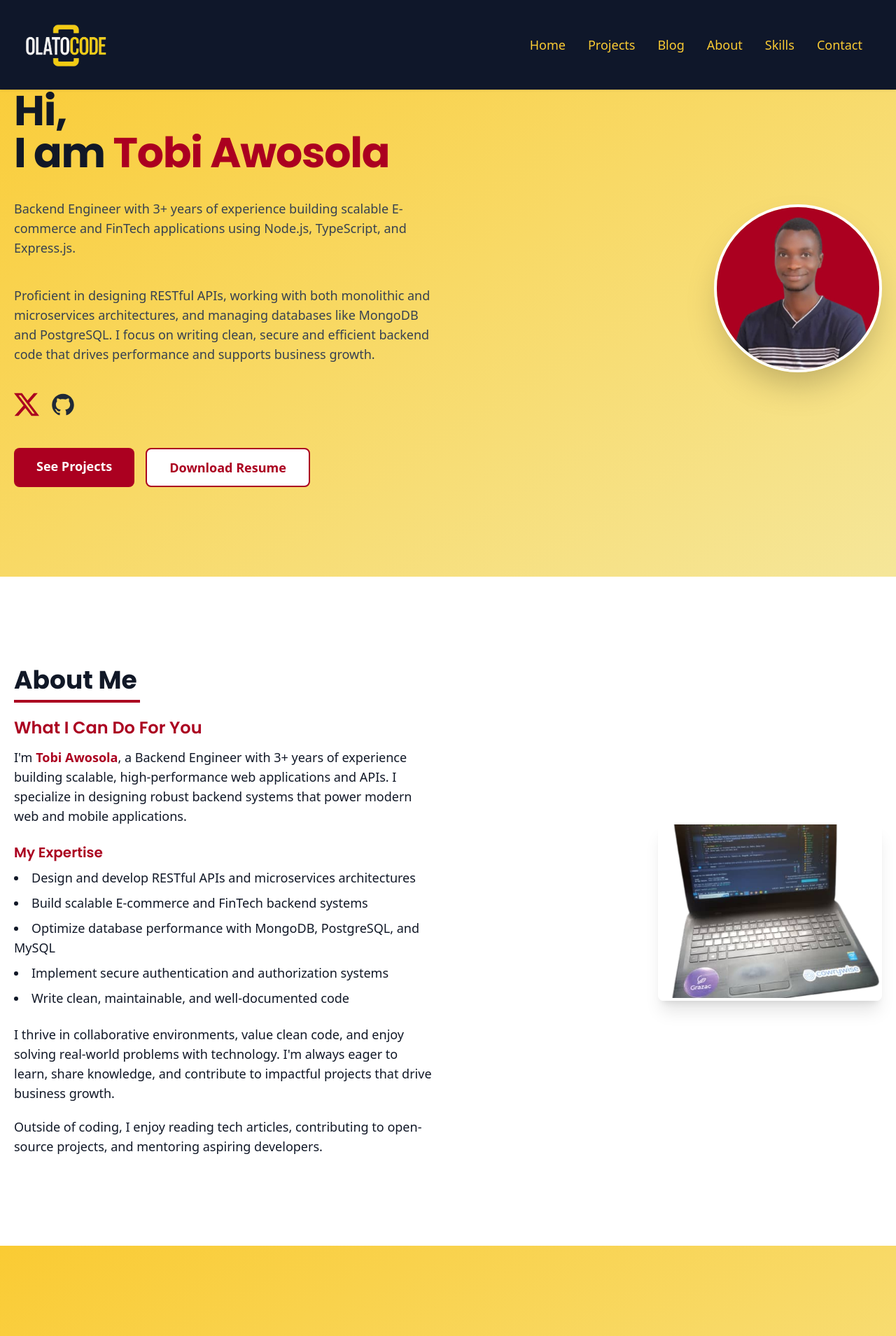
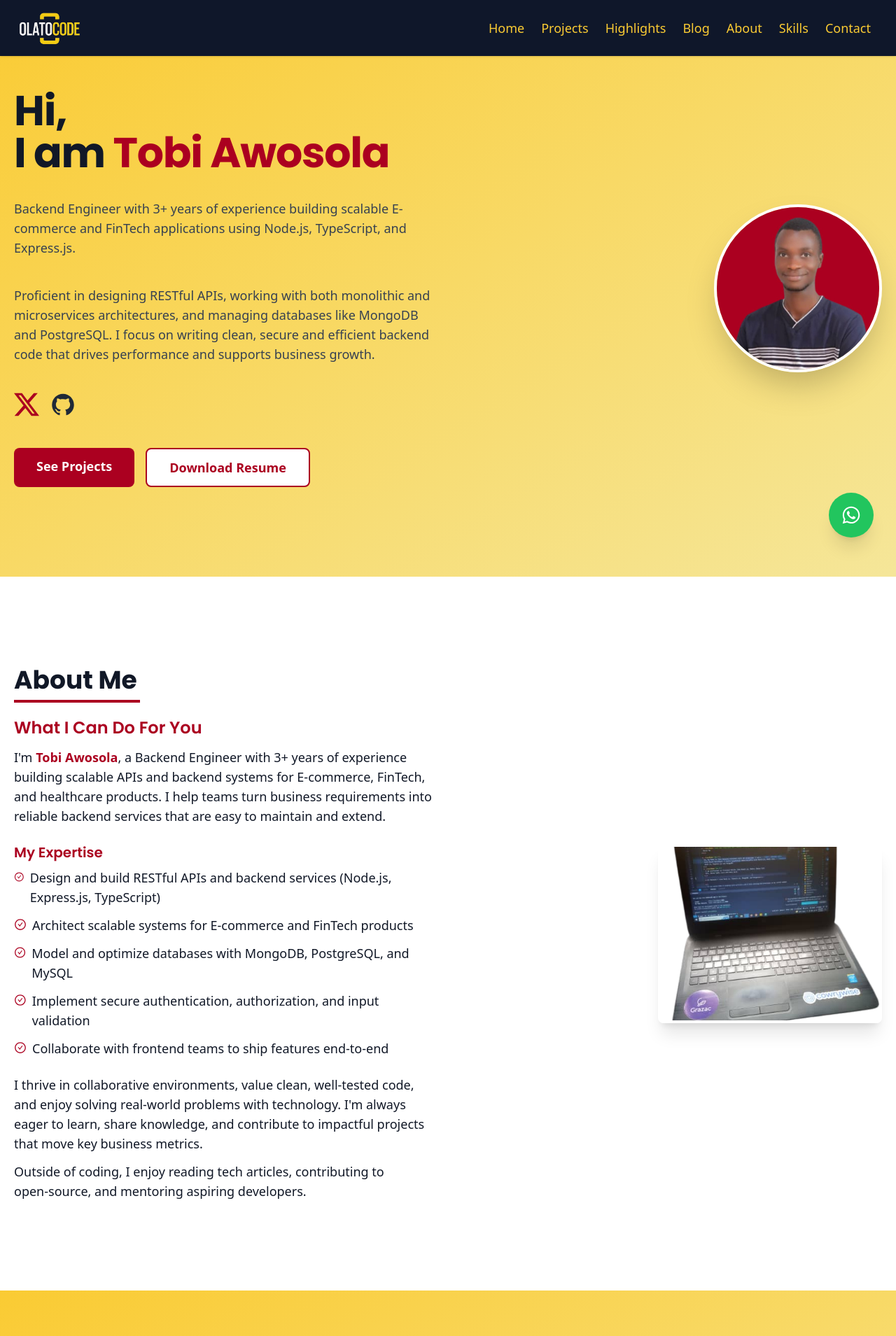
Before and after one commit to olatocode/olatocode-app, a Next.js app: page / in a window 1280 px wide. Shown: the top 1909 px of the page at 70% size. Built offline with nearby package versions, Linux system fonts and the light colour scheme.

Commit message:
Feat: Add whatsapp floating and improve the designs

```diff
--- a/src/app/globals.css
+++ b/src/app/globals.css
@@ -32,7 +32,7 @@ body {
 }
 
 nav li a {
-  @apply px-4 py-5 text-lg;
+  @apply px-3 py-3 text-base md:text-lg;
 }
 
 nav li a:hover {
--- a/src/app/page.js
+++ b/src/app/page.js
@@ -6,10 +6,12 @@ import Hero from '@/components/Hero'
 import About from '@/components/About'
 import Skills from '@/components/Skills'
 import Projects from '@/components/Projects'
+import Highlights from '@/components/Highlights'
 import Blog from '@/components/Blog'
 import Contact from '@/components/Contact'
 import Footer from '@/components/Footer'
 import Loader from '@/components/Loader'
+import WhatsAppFloating from '@/components/WhatsAppFloating'
 
 export default function Home() {
   const [loading, setLoading] = useState(true)
@@ -28,9 +30,11 @@ export default function Home() {
       <About />
       <Skills />
       <Projects />
+      <Highlights />
       <Blog />
       <Contact />
       <Footer />
+      <WhatsAppFloating />
     </>
   )
 }
--- a/src/components/About.js
+++ b/src/components/About.js
@@ -1,6 +1,7 @@
 'use client'
 
 import Image from 'next/image'
+import { AiOutlineCheckCircle } from 'react-icons/ai'
 import AboutImg from '@/assets/laptop.webp'
 
 export default function About() {
@@ -15,26 +16,41 @@ export default function About() {
           <div className="mb-6">
             <h3 className="text-2xl font-semibold text-[#ab0020] mb-3">What I Can Do For You</h3>
             <p className="text-lg mb-4">
-              I'm <span className="font-semibold text-[#ab0020]">Tobi Awosola</span>, a Backend Engineer with 3+ years of experience building scalable, high-performance web applications and APIs. I specialize in designing robust backend systems that power modern web and mobile applications.
+              I'm <span className="font-semibold text-[#ab0020]">Tobi Awosola</span>, a Backend Engineer with 3+ years of experience building scalable APIs and backend systems for E‑commerce, FinTech, and healthcare products. I help teams turn business requirements into reliable backend services that are easy to maintain and extend.
             </p>
           </div>
 
           <div className="mb-6">
             <h3 className="text-xl font-semibold text-[#ab0020] mb-2">My Expertise</h3>
-            <ul className="list-disc list-inside space-y-2 text-lg">
-              <li>Design and develop RESTful APIs and microservices architectures</li>
-              <li>Build scalable E-commerce and FinTech backend systems</li>
-              <li>Optimize database performance with MongoDB, PostgreSQL, and MySQL</li>
-              <li>Implement secure authentication and authorization systems</li>
-              <li>Write clean, maintainable, and well-documented code</li>
-            </ul>
+            <div className="space-y-3 text-lg">
+              <div className="flex items-start gap-2">
+                <AiOutlineCheckCircle className="mt-1 text-[#ab0020]" />
+                <p>Design and build RESTful APIs and backend services (Node.js, Express.js, TypeScript)</p>
+              </div>
+              <div className="flex items-start gap-2">
+                <AiOutlineCheckCircle className="mt-1 text-[#ab0020]" />
+                <p>Architect scalable systems for E‑commerce and FinTech products</p>
+              </div>
+              <div className="flex items-start gap-2">
+                <AiOutlineCheckCircle className="mt-1 text-[#ab0020]" />
+                <p>Model and optimize databases with MongoDB, PostgreSQL, and MySQL</p>
+              </div>
+              <div className="flex items-start gap-2">
+                <AiOutlineCheckCircle className="mt-1 text-[#ab0020]" />
+                <p>Implement secure authentication, authorization, and input validation</p>
+              </div>
+              <div className="flex items-start gap-2">
+                <AiOutlineCheckCircle className="mt-1 text-[#ab0020]" />
+                <p>Collaborate with frontend teams to ship features end‑to‑end</p>
+              </div>
+            </div>
           </div>
 
-          <p className="pb-5 text-lg">
-            I thrive in collaborative environments, value clean code, and enjoy solving real-world problems with technology. I'm always eager to learn, share knowledge, and contribute to impactful projects that drive business growth.
+          <p className="pb-3 text-lg">
+            I thrive in collaborative environments, value clean, well‑tested code, and enjoy solving real‑world problems with technology. I'm always eager to learn, share knowledge, and contribute to impactful projects that move key business metrics.
           </p>
           <p className="text-lg">
-            Outside of coding, I enjoy reading tech articles, contributing to open-source projects, and mentoring aspiring developers.
+            Outside of coding, I enjoy reading tech articles, contributing to open‑source, and mentoring aspiring developers.
           </p>
         </div>
 
--- a/src/components/Header.js
+++ b/src/components/Header.js
@@ -12,9 +12,9 @@ export default function Header() {
   const handleToggle = () => setToggle(!toggle)
 
   return (
-    <header className="flex justify-between items-center px-8 pt-8 pb-8 bg-primary text-[#facb33] fixed w-full z-10 shadow">
+    <header className="flex justify-between items-center px-6 pt-4 pb-4 bg-primary text-[#facb33] fixed w-full z-10 shadow">
       <Link href="/" className="logo flex items-center">
-        <Image src={logo} alt="Olatocode Logo" width={64} height={64} className="h-16 w-auto" />
+        <Image src={logo} alt="Olatocode Logo" width={48} height={48} className="h-12 w-auto" />
       </Link>
 
       {/* Desktop Nav */}
@@ -25,6 +25,9 @@ export default function Header() {
           </li>
           <li>
             <a href="#projects">Projects</a>
+          </li>
+          <li>
+            <a href="#highlights">Highlights</a>
           </li>
           <li>
             <a href="#blog">Blog</a>
@@ -61,6 +64,7 @@ export default function Header() {
         <ul className="flex flex-col mt-20 space-y-0 px-8 text-lg font-semibold divide-y divide-[#facb33] divide-opacity-60">
           <li className="py-4"><Link href="/" onClick={handleToggle}>Home</Link></li>
           <li className="py-4"><a href="#projects" onClick={handleToggle}>Projects</a></li>
+          <li className="py-4"><a href="#highlights" onClick={handleToggle}>Highlights</a></li>
           <li className="py-4"><a href="#blog" onClick={handleToggle}>Blog</a></li>
           <li className="py-4"><a href="#about" onClick={handleToggle}>About</a></li>
           <li className="py-4"><a href="#skills" onClick={handleToggle}>Skills</a></li>
@@ -70,7 +74,7 @@ export default function Header() {
 
       {/* Toggle button */}
       {!toggle && (
-        <button onClick={handleToggle} className="block md:hidden z-50">
+        <button onClick={handleToggle} className="block md:hidden z-50 text-[#facb33]">
           <AiOutlineMenu size={30} />
         </button>
       )}
--- a/src/components/Hero.js
+++ b/src/components/Hero.js
@@ -1,17 +1,48 @@
 'use client'
 
+import { useEffect, useState } from 'react'
 import Image from 'next/image'
 import { AiOutlineGithub } from 'react-icons/ai'
 import { SiX } from 'react-icons/si'
 import LinkedInImg from '@/assets/profile.jpg'
 
 export default function Hero() {
+  const fullText = 'I am Tobi Awosola'
+  const prefix = 'I am '
+  const namePart = 'Tobi Awosola'
+
+  const [typed, setTyped] = useState('')
+
+  useEffect(() => {
+    let i = 0
+    const interval = setInterval(() => {
+      i += 1
+      setTyped(fullText.slice(0, i))
+      if (i >= fullText.length) {
+        clearInterval(interval)
+      }
+    }, 200)
+
+    return () => clearInterval(interval)
+  }, [])
+
+  const typedPrefix = typed.slice(0, prefix.length)
+  const typedName = typed.slice(prefix.length)
+
   return (
     <section className="bg-gradient-to-br from-[#facb33] via-[#f8d966] to-[#f5e699] px-5 py-24 md:py-32 text-gray-900">
       <div className="container mx-auto grid md:grid-cols-2 items-center justify-center md:justify-between gap-10">
         <div className="hero-info pb-5 md:pb-0">
           <h1 className="text-4xl lg:text-6xl font-bold mb-4">
-            Hi, <br />I am <span className="text-[#ab0020]">Tobi Awosola</span>
+            Hi,
+            <br />
+            <span className="inline-block">
+              <span>{typedPrefix}</span>
+              <span className="text-[#ab0020]">
+                {typedName}
+                {typed.length < fullText.length && <span className="animate-pulse">|</span>}
+              </span>
+            </span>
           </h1>
 
           <p className="py-5 text-lg text-gray-700">
--- /dev/null
+++ b/src/components/Highlights.js
@@ -0,0 +1,49 @@
+'use client'
+
+export default function Highlights() {
+  const items = [
+    {
+      title: 'Production Experience',
+      body: 'Shipped and maintained backend systems powering real products in E‑commerce, FinTech, education, and healthcare.'
+    },
+    {
+      title: 'Proven Projects',
+      body: 'Built and deployed projects like EventBlown (event API), Datavasity (learning platform), Snh365healthcare, VoteVoice, and Finsocial.'
+    },
+    {
+      title: 'Content & Mentoring',
+      body: 'Writes about software engineering on Medium and mentors aspiring developers, helping them get started in tech.'
+    }
+  ]
+
+  return (
+    <section className="bg-white text-gray-900 px-5 py-24 md:py-32" id="highlights">
+      <div className="container mx-auto">
+        <div className="text-center mb-12">
+          <h2 className="text-4xl font-bold mb-5 border-b-4 w-[220px] mx-auto border-[#ab0020] pb-2">
+            Highlights
+          </h2>
+          <p className="text-lg text-gray-700 max-w-2xl mx-auto">
+            A quick snapshot of why I’m a strong fit for backend engineering roles.
+          </p>
+        </div>
+
+        <div className="grid md:grid-cols-3 gap-8">
+          {items.map((item, idx) => (
+            <div
+              key={idx}
+              className="bg-white rounded-lg shadow-lg border border-gray-200 p-6 flex flex-col justify-between"
+            >
+              <h3 className="text-xl font-semibold text-[#ab0020] mb-3">
+                {item.title}
+              </h3>
+              <p className="text-gray-700 text-base leading-relaxed">
+                {item.body}
+              </p>
+            </div>
+          ))}
+        </div>
+      </div>
+    </section>
+  )
+}
--- a/src/components/Projects.js
+++ b/src/components/Projects.js
@@ -14,8 +14,14 @@ export default function Projects() {
       img: eventblown,
       title: 'EventBlown',
       desc: 'EventBlown is a platform to help event planners showcase their events online',
+      role: 'Backend Engineer',
       tech: ['Node.js', 'Express.js', 'MongoDB', 'REST API'],
-      impact: 'Built scalable event management API with authentication and booking system',
+      impact: 'Built scalable event management API with authentication, event CRUD, and booking flows',
+      highlights: [
+        'Designed RESTful API used by the event planning frontend',
+        'Implemented JWT-based authentication and role-based access control',
+        'Structured MongoDB models for events, tickets, and users',
+      ],
       live: 'https://documenter.getpostman.com/view/19291153/UVz1MXSN',
       code: 'https://github.com/olatocode/EventBlown',
     },
@@ -23,8 +29,13 @@ export default function Projects() {
       img: datavasity,
       title: 'Datavasity',
       desc: 'This is a learning platform for student who want to learn tech skills',
+      role: 'Backend / Platform Engineer',
       tech: ['WordPress', 'Elementor', 'php'],
       impact: 'Educational platform serving students with tech skill courses',
+      highlights: [
+        'Configured course, enrollment, and payment workflows',
+        'Customized WordPress theme and plugins for better UX',
+      ],
       live: 'https://datavasity.com/',
       code: '#',
     },
@@ -32,8 +43,13 @@ export default function Projects() {
       img: healthcare,
       title: 'Snh365healthcare',
       desc: 'This is a Health care platform where users can book an appointment with a doctor, before buying their herbal medicine.',
+      role: 'Backend / Platform Engineer',
       tech: ['WordPress', 'Elementor', 'php'],
       impact: 'Healthcare booking system enabling appointment scheduling and medicine orders',
+      highlights: [
+        'Set up appointment booking flows and email notifications',
+        'Integrated product catalog for herbal medicine sales',
+      ],
       live: 'https://snh-365-healthcare.org.ng/',
       code: '#',
     },
@@ -41,8 +57,13 @@ export default function Projects() {
       img: votevoice,
       title: 'VoteVoice',
       desc: ' An Election App. Built with ReactNative, Html & Css',
+      role: 'Backend / Mobile Engineer',
       tech: ['React Native', 'Node.js', 'MongoDB'],
       impact: 'Mobile election application for transparent voting processes',
+      highlights: [
+        'Implemented secure vote storage using MongoDB',
+        'Designed backend endpoints consumed by the React Native app',
+      ],
       live: 'https://play.google.com/store/apps/details?id=com.votevoice',
       code: 'https://github.com/olatocode',
     },
@@ -50,8 +71,13 @@ export default function Projects() {
       img: finsocial,
       title: 'Finsocial',
       desc: 'This platform is meant to improve user financial management in terms of investment and savings',
+      role: 'Backend Engineer',
       tech: ['React.js', 'Node.js', 'MongoDB'],
       impact: 'FinTech platform for financial management, investments, and savings tracking',
+      highlights: [
+        'Built backend features for savings and investment products',
+        'Worked on authentication and basic analytics endpoints',
+      ],
       live: 'https://finsocial.netlify.app/',
       code: '#',
     },
@@ -59,8 +85,12 @@ export default function Projects() {
       img: googleui,
       title: 'GoogleUI',
       desc: 'A simple Google UI Design using Html and Css',
+      role: 'Frontend Developer',
       tech: ['HTML5', 'CSS3'],
       impact: 'Responsive UI clone demonstrating frontend design skills',
+      highlights: [
+        'Recreated Google search homepage layout with responsive CSS',
+      ],
       live: 'https://olatocode.github.io/googleui/',
       code: 'https://github.com/olatocode/googleui',
     },
@@ -96,10 +126,23 @@ export default function Projects() {
               </div>
               <div className="p-5 flex flex-col flex-grow">
                 <h3 className="text-xl font-semibold text-[#ab0020] mb-2">{project.title}</h3>
-                <p className="text-gray-700 mb-3 flex-grow">{project.desc}</p>
+                {project.role && (
+                  <p className="text-sm font-semibold text-gray-800 mb-1">
+                    Role: {project.role}
+                  </p>
+                )}
+                <p className="text-gray-700 mb-2">{project.desc}</p>
 
                 {project.impact && (
-                  <p className="text-sm text-gray-600 mb-3 italic">✨ {project.impact}</p>
+                  <p className="text-sm text-gray-600 mb-2 italic">✨ {project.impact}</p>
+                )}
+
+                {project.highlights && (
+                  <ul className="list-disc list-inside text-sm text-gray-600 mb-3 space-y-1">
+                    {project.highlights.map((item, idx) => (
+                      <li key={idx}>{item}</li>
+                    ))}
+                  </ul>
                 )}
 
                 {project.tech && (
--- /dev/null
+++ b/src/components/WhatsAppFloating.js
@@ -0,0 +1,17 @@
+'use client'
+
+import { FaWhatsapp } from 'react-icons/fa'
+
+export default function WhatsAppFloating() {
+  return (
+    <a
+      href="https://wa.me/2348032289461?text=Hi%20Tobi%2C%20I%27d%20like%20to%20chat%20about%20a%20backend%20role."
+      target="_blank"
+      rel="noopener noreferrer"
+      aria-label="Chat with Tobi on WhatsApp"
+      className="fixed bottom-5 right-5 md:bottom-8 md:right-8 z-40 flex items-center justify-center w-14 h-14 md:w-16 md:h-16 rounded-full bg-[#22c55e] text-white shadow-xl hover:bg-[#16a34a] transition-transform duration-300 hover:-translate-y-1"
+    >
+      <FaWhatsapp size={28} />
+    </a>
+  )
+}
```
Also changed, not shown: src/app/layout.js (+15 -0 lines), src/components/Contact.js (+9 -1 lines).
